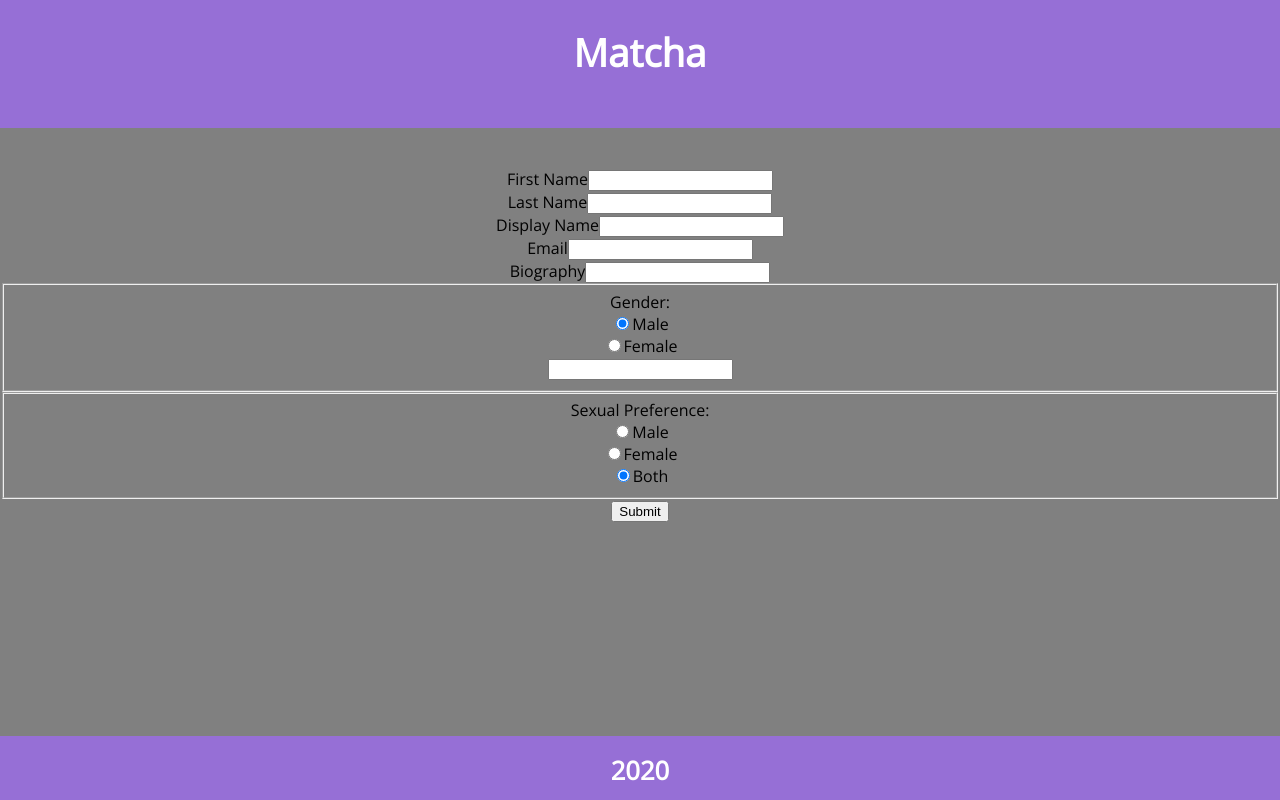
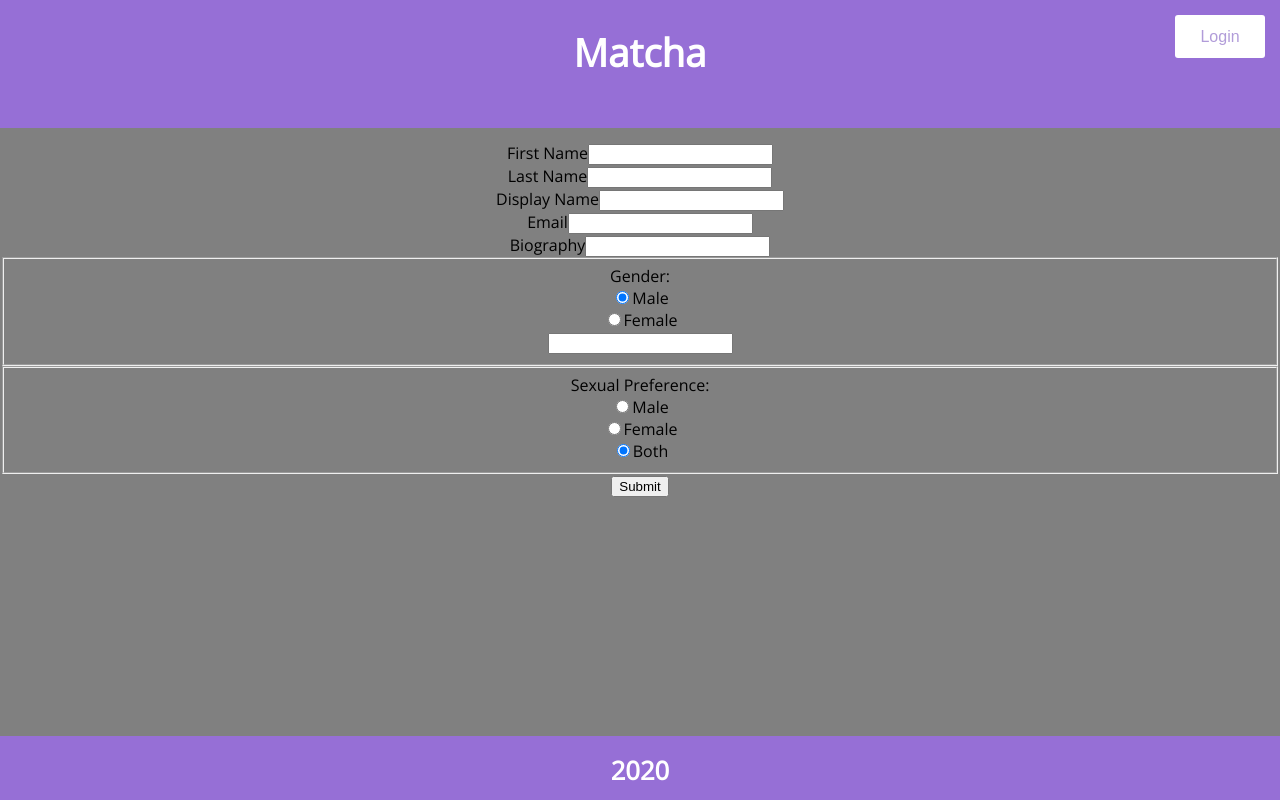
Before and after one commit to agabrie/Matcha, a React (Create React App) app in the folder front_end/: page /Profile in a window 1280 px wide. Built offline with nearby package versions, Linux system fonts and the light colour scheme.

Commit message:
added some buttons

```diff
--- a/front_end/src/App.jsx
+++ b/front_end/src/App.jsx
@@ -42,7 +42,7 @@ class App extends React.Component{
 
 const Side = props => {
 	return(
-		<div className="side" ref={ props.containerRef } onClick={ props.onClick }>
+		<div className="side right" ref={ props.containerRef } onClick={ props.onClick }>
 			<div className="inner-container">
 				<div className="text">{ props.current }</div>
 			</div>
--- a/front_end/src/Main.js
+++ b/front_end/src/Main.js
@@ -13,8 +13,20 @@ import Profile from "./components/pages/Profile";
 import ImageUpload from "./components/pages/ImageUpload";
 import ProfileCarousel from "./components/ProfileCarousel/ProfileCarousel";
 import ProfileView from "./components/ProfileView/ProfileView";
+// import { Login } from "./components/login/l"
+// import { Register } from "./components/login/register";
+
+// import  Register  from "./components/login/register";
+
 // import "./App.css";
-
+// class Home extends Component {
+// 	componentDidMount() {
+// 		return (window.location = "/login")
+// 	}
+// 	render() {
+// 		return(<div></div>)
+// 	}
+// }
 
 class App extends Component {
 	render() {
@@ -24,8 +36,9 @@ class App extends Component {
 					<div className="container">
 						<Header />
 						<div className="mainbody">
-
-						<Route exact path="/" component={Home} />
+							<Route exact path="/" component={Home}/>
+							{/* <Route exact path="/login" component={Login} /> */}
+							{/* <Route exact path="/register" component={Register} /> */}
 							<Route exact path="/search" component={Search} />
 							<Route exact path="/imageUpload" component={ImageUpload} />
 							<Route path="/verify" component={Verify} />
--- a/front_end/src/components/login/login.jsx
+++ b/front_end/src/components/login/login.jsx
@@ -28,6 +28,7 @@ import { login } from "../../func";
                 return this.setState({error:res.error});
             }
                 // return (window.location = '/mainpage');
+
                 return (window.location = '/imageUpload');
         });
     }
--- a/front_end/src/components/login/register.jsx
+++ b/front_end/src/components/login/register.jsx
@@ -29,8 +29,9 @@ import { register } from "../../func";
         await register(this.state).then((res) => {
 					if (res.error) {
 						return this.setState({ error:res.error });
-					}
-					return this.setState({ userdata: res, success: true });
+			}
+			return (window.location = "/");
+			// return this.setState({ userdata: res, success: true });
 				});
     }
     render() {
--- a/front_end/src/components/pages/Header.js
+++ b/front_end/src/components/pages/Header.js
@@ -12,6 +12,11 @@ class Header extends Component {
 		// this.setState({ loggedInUser: null });
 		return (window.location = "/search");
 	};
+	gotoLogin = () => {
+		// sessionStorage.removeItem("id")
+		// this.setState({ loggedInUser: null });
+		return (window.location = "/");
+	};
 	componentDidMount() {
 		let user = sessionStorage.getItem("id");
 		this.setState({ loggedInUser: user });
@@ -20,10 +25,16 @@ class Header extends Component {
 		return (
 			<div className="mainheader">
 				<h1 className="text big">Matcha</h1>
-				{this.state.loggedInUser && (
+				{this.state.loggedInUser ? (
 					<div className="headercontent right">
 						<button className="btnContent" onClick={this.gotoSearch}>
 							Search
+						</button>
+					</div>
+				) : (
+					<div className="headercontent right">
+						<button className="btnContent" onClick={this.gotoLogin}>
+							Login
 						</button>
 					</div>
 				)}
--- a/front_end/src/components/pages/Picture.css
+++ b/front_end/src/components/pages/Picture.css
@@ -115,7 +115,7 @@
 	/* color: #fff; */
 	width: 100vw;
 	position: fixed;
-	top:10vw;
+	top:8vw;
 	left:0;
 	height: 82vh;
 	padding: 5vh 0vh;
```
Lines whose indentation alone changed are shown as unchanged.
